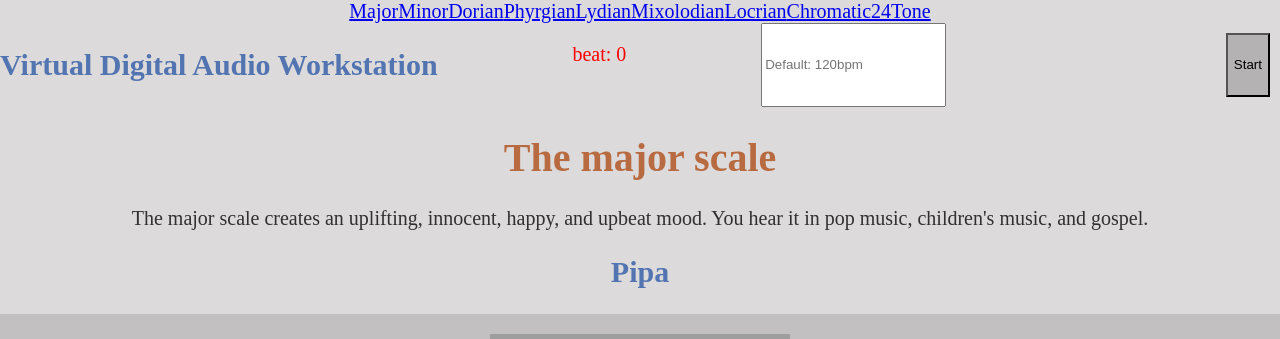
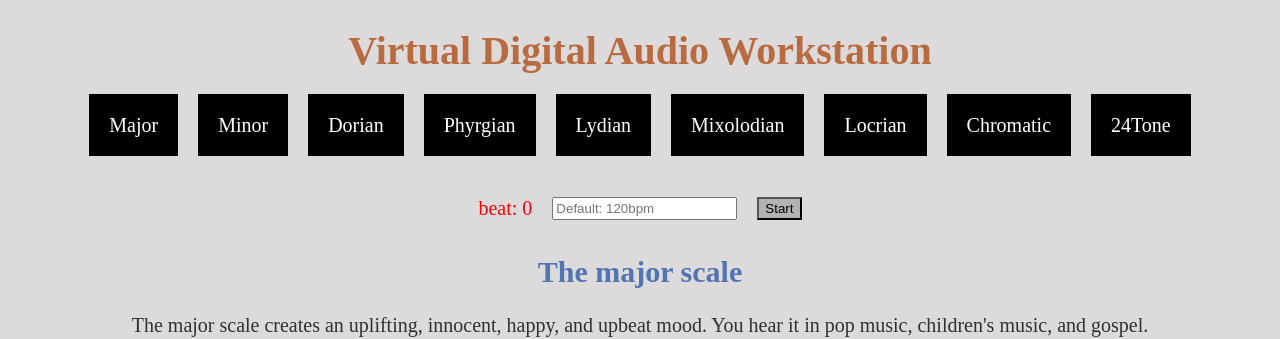
Before and after one commit to DavidVerghese/OnlineDaw, a React (Create React App) app: page /CMajor in a window 1280 px wide. Shown: the top 339 px of the page. Built offline with nearby package versions, Linux system fonts and the light colour scheme; no server answers; grey boxes are pictures that could not be loaded; a web font is replaced by a local one.

Commit message:
styled the nav

```diff
--- a/src/App.css
+++ b/src/App.css
@@ -9,8 +9,16 @@ button {
   margin: 10px;
   background-color: #b4b2b3;
 }
+a {
+  text-decoration: none;
+  padding: 20px;
+  color: white;
+  margin: 10px;
+  background-color: black;
+}
 h1 {
   color: #b86b41;
+  margin-bottom: 40px;
 }
 h2 {
   color: #5274b1;
@@ -75,8 +83,12 @@ input[type=checkbox]:checked {
 }
 .nav {
   display: flex;
-  justify-content: space-between;
-
+  justify-content: center;
+  /* background-color: blue; */
+  margin-top: 50px;
+}
+.nav p, input, button {
+  margin: 10px;
 }
 #beatnumber {
   color: red;
--- a/src/App.js
+++ b/src/App.js
@@ -290,6 +290,8 @@ function App() {
   let lydianDescription = "The lydian scale has a kind of 'dreamy sound' and largely shares the same sounds and uses as the major scale for happy, pop, and children's music.";
   let mixolodianDescription = "The mixolodian scale is a bluesier version of the major scale. It appears a lot in rock and country songs in major scales, especially in solos and bridges. ";
   let locrianDescription = "The locrian scale has a sense of brooding, anger, and sadness. It is very tense sounding, and used in heavy metal and classical music.";
+  let chromaticDescription = "The chromatic scale is a musical scale that uses all the musical pitches. The sensation of listening to a downward chromatic scale feels like falling in out-of-control spiral, while an upward chromatic scale sounds like a runaway train.";
+  let twentyFourToneDescription = "The locrian scale has a sense of brooding, anger, and sadness. It is very tense sounding, and used in heavy metal and classical music.";
 
   const cChromaticC5toC4 = [C5Pic, B4Pic, ASharp4Pic, A4Pic, GSharp4Pic, G4Pic, FSharp4Pic, F4Pic, E4Pic, DSharp4Pic, D4Pic, CSharp4Pic, C4Pic];
   const cChromaticC2toC1 = [C2Pic, B1Pic, ASharp1Pic, A1Pic, GSharp1Pic, G4Pic, FSharp1Pic, F1Pic, E1Pic, DSharp1Pic, D1Pic, CSharp1Pic, C1Pic];
@@ -338,6 +340,8 @@ function App() {
   return (
     <div className="App">
 
+      <h1>Virtual Digital Audio Workstation</h1>
+
       <Link to="/CMajor">Major</Link>
       <Link to="/CMinor">Minor</Link>
       <Link to="/CDorian">Dorian</Link>
--- a/src/MusicMachine24Tone/MusicMachine24Tone.jsx
+++ b/src/MusicMachine24Tone/MusicMachine24Tone.jsx
@@ -433,7 +433,7 @@ function MusicMachine24Tone(props) {
 
   return (<div>
       <div className="nav">
-      <h2>Virtual Digital Audio Workstation</h2>
+
 
       <p id="beatnumber">beat: {beatNumber}</p>
 
@@ -452,7 +452,7 @@ function MusicMachine24Tone(props) {
         <button id="start" onClick={() => { pause = false; sequencer() }}>Start</button>
       </div>
 
-    <h1>24 Tone</h1>
+    <h2>24 Tone</h2>
       <p>lots of notes</p>
 
       <h2>Pipa</h2>
--- a/src/MusicMachineChromatic/MusicMachineChromatic.jsx
+++ b/src/MusicMachineChromatic/MusicMachineChromatic.jsx
@@ -264,7 +264,7 @@ function MusicMachineChromatic(props) {
 
   return (<div>
       <div className="nav">
-      <h2>Virtual Digital Audio Workstation</h2>
+
 
       <p id="beatnumber">beat: {beatNumber}</p>
 
@@ -285,7 +285,7 @@ function MusicMachineChromatic(props) {
         <button id="start" onClick={() => { pause = false; sequencer() }}>Start</button>
       </div>
 
-    <h1>Chromatic</h1>
+    <h2>Chromatic</h2>
       <p>lots of notes</p>
 
       <h2>Pipa</h2>
--- a/src/MusicMachineDiatonic/MusicMachineDiatonic.jsx
+++ b/src/MusicMachineDiatonic/MusicMachineDiatonic.jsx
@@ -205,7 +205,6 @@ function MusicMachineDiatonic(props) {
 
   return (<div>
       <div className="nav">
-      <h2>Virtual Digital Audio Workstation</h2>
       <p id="beatnumber">beat: {beatNumber}</p>
 
       <input type="text" id="tempo" placeholder="Default: 120bpm" onChange={(e) => {
@@ -216,16 +215,11 @@ function MusicMachineDiatonic(props) {
           console.log(Tone.Transport.bpm.value);
         }
       }} />
-      <div>
-
-      </div>
-
-
 
         <button id="start" onClick={() => { pause = false; sequencer() }}>Start</button>
       </div>
 
-    <h1>{props.name}</h1>
+    <h2>{props.name}</h2>
       <p>{props.description}</p>
 
       <h2>Pipa</h2>
```
